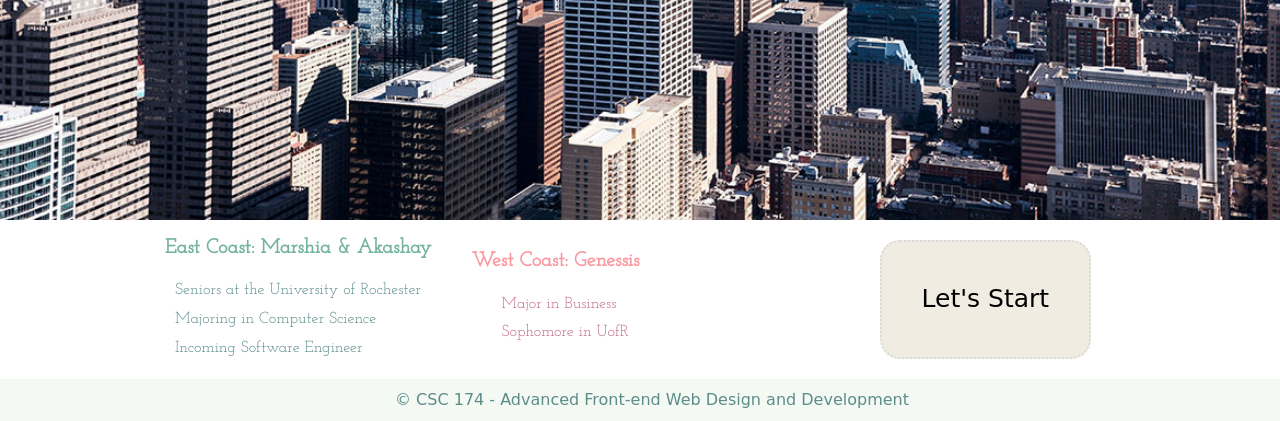
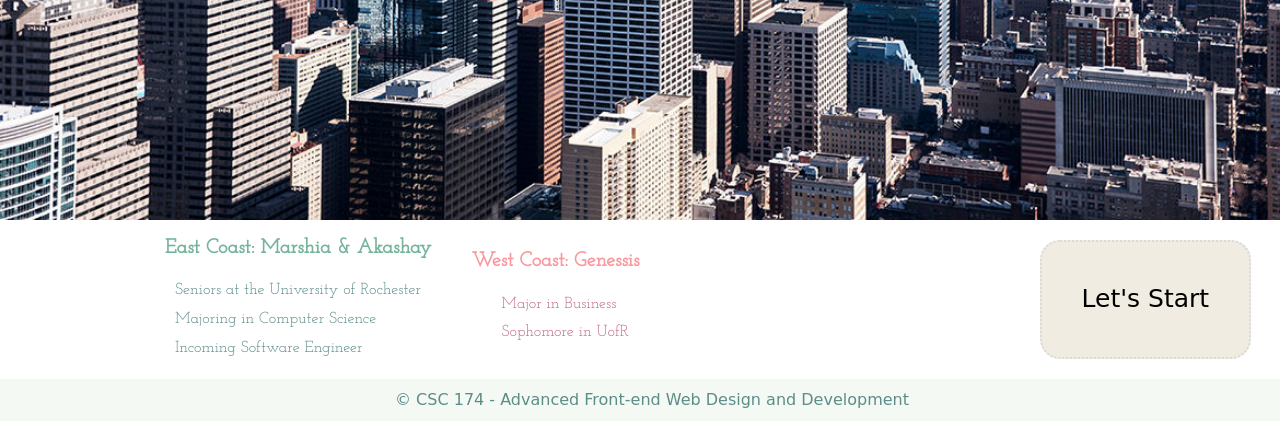
Before and after one commit to kfang2/Assignment5, a PHP site: page / in a window 1280 px wide. Shown: the part 751-1172 px from the top of the page. Run offline with PHP 8.4, Linux system fonts and the light colour scheme; some libraries are stand-ins or nearby versions.

Commit message:
adjust the position of the button

```diff
--- a/css/home.css
+++ b/css/home.css
@@ -36,7 +36,7 @@ ul{
 }
 
 button{
-	margin:20px 0px 20px 240px;
+	margin:20px 0px 20px 400px;
     border: dotted 2px #d9d9d9;
     border-radius:20px;
     padding:20px 40px 20px 40px;
```
